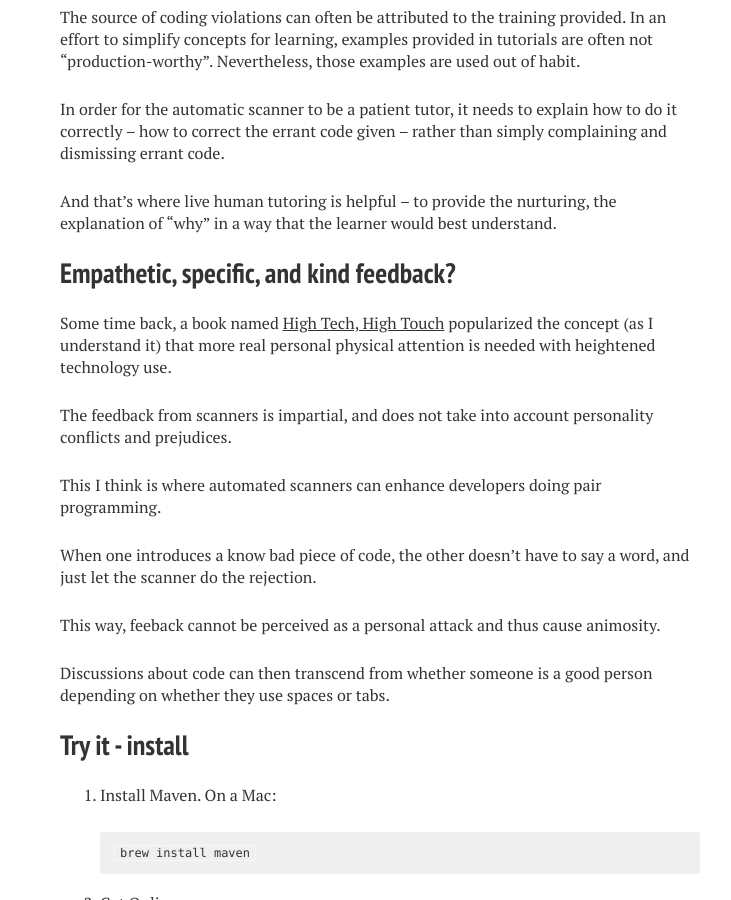
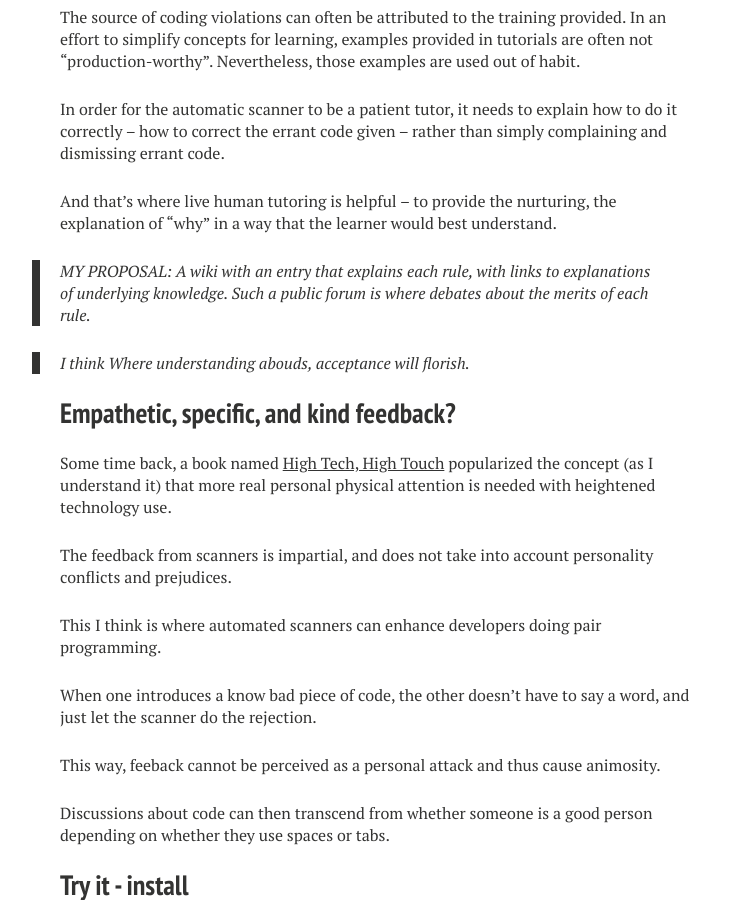
Before and after one commit to anilmainali/wilsonmar.github.io, a Jekyll site: the page built from _posts/2015-05-10-walkthroughs-and-scanners.md, in a window 1280 px wide and 900 px high, scrolled down 2018 px. Shown: the whole window, without its empty margins (260-991 px from the left). Built offline with Jekyll 4.4.1, drawn with Linux system fonts in a browser that asks for light colours; nearby versions of some CDN libraries; comment, search, counter and statistics services are not loaded.

Commit message:
Update walkthrough post

```diff
--- a/_posts/2015-05-10-walkthroughs-and-scanners.md
+++ b/_posts/2015-05-10-walkthroughs-and-scanners.md
@@ -88,6 +88,11 @@ rather than simply complaining and dismissing errant code.
 And that's where live human tutoring is helpful -- to provide the nurturing,
 the explanation of "why" in a way that the learner would best understand.
 
+> MY PROPOSAL: A wiki with an entry that explains each rule,
+with links to explanations of underlying knowledge.
+Such a public forum is where debates about the merits of each rule.
+
+> I think Where understanding abouds, acceptance will florish.
 
 ## Empathetic, specific, and kind feedback?
 
```
